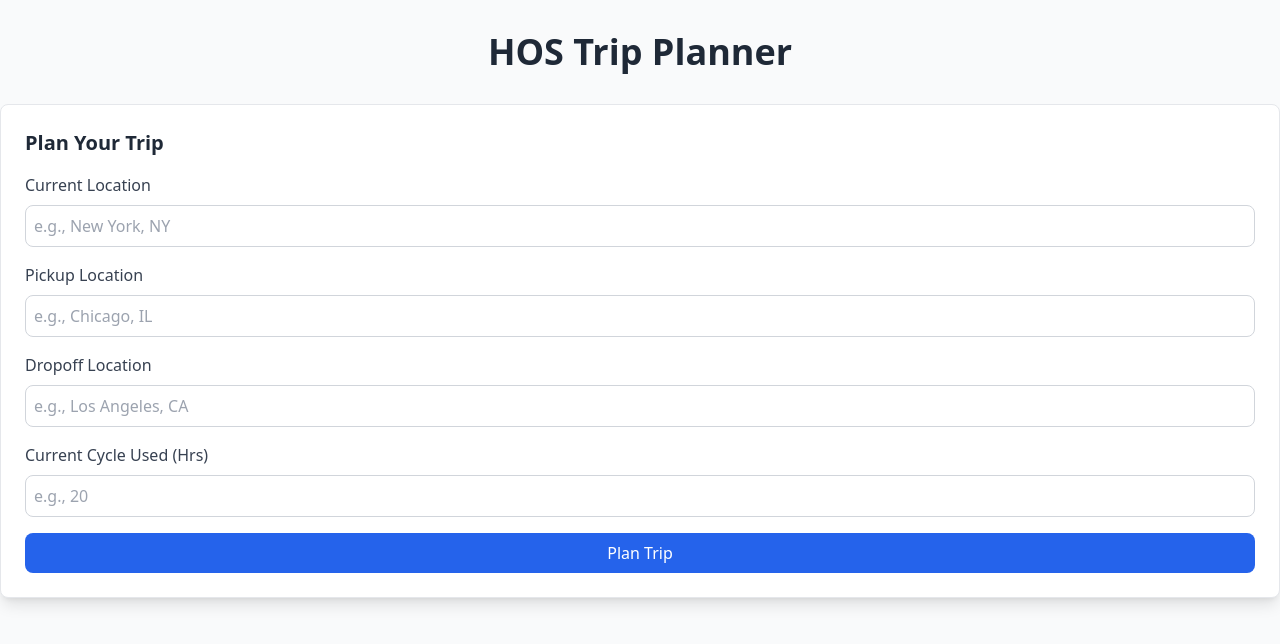
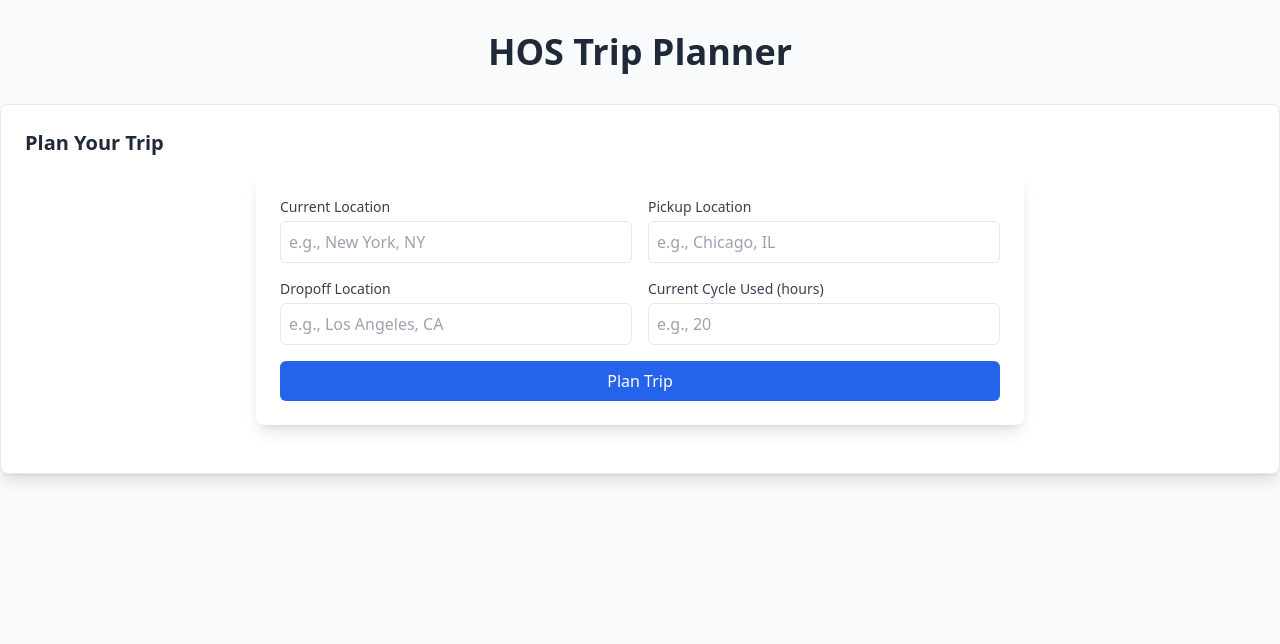
Before and after one commit to Kipkorir-Gideon/hos_frontend, a React (Create React App) app: page / in a window 1280 px wide. Shown: the top 644 px of the page. Built offline with nearby package versions, Linux system fonts and the light colour scheme.

Commit message:
Edit the form.

```diff
--- a/src/components/TripForm.jsx
+++ b/src/components/TripForm.jsx
@@ -33,61 +33,64 @@ const TripForm = ({ onSubmit }) => {
   return (
     <div className="p-6 bg-white rounded-lg shadow-lg border border-gray-200 mb-6">
       <h2 className="text-xl font-bold mb-4 text-gray-800">Plan Your Trip</h2>
-      <form onSubmit={handleSubmit}>
-        <div className="mb-4">
-          <label className="block text-gray-700 font-medium mb-2">Current Location</label>
+      <form
+        onSubmit={handleSubmit}
+        className="mb-6 bg-white p-6 rounded-lg shadow-lg max-w-3xl mx-auto"
+      >
+        <div className="grid grid-cols-1 md:grid-cols-2 gap-4">
+          <div>
+            <label className="block text-sm font-medium text-gray-700">Current Location</label>
             <input
               type="text"
               name="currentLocation"
               value={formData.currentLocation}
               onChange={handleChange}
+              className="mt-1 p-2 w-full border rounded-md"
               placeholder="e.g., New York, NY"
-            className="w-full p-2 border border-gray-300 rounded-lg focus:outline-none focus:ring-2 focus:ring-blue-500"
               required
             />
           </div>
-        <div className="mb-4">
-          <label className="block text-gray-700 font-medium mb-2">Pickup Location</label>
+          <div>
+            <label className="block text-sm font-medium text-gray-700">Pickup Location</label>
             <input
               type="text"
               name="pickupLocation"
               value={formData.pickupLocation}
               onChange={handleChange}
+              className="mt-1 p-2 w-full border rounded-md"
               placeholder="e.g., Chicago, IL"
-            className="w-full p-2 border border-gray-300 rounded-lg focus:outline-none focus:ring-2 focus:ring-blue-500"
               required
             />
           </div>
-        <div className="mb-4">
-          <label className="block text-gray-700 font-medium mb-2">Dropoff Location</label>
+          <div>
+            <label className="block text-sm font-medium text-gray-700">Dropoff Location</label>
             <input
               type="text"
               name="dropoffLocation"
               value={formData.dropoffLocation}
               onChange={handleChange}
+              className="mt-1 p-2 w-full border rounded-md"
               placeholder="e.g., Los Angeles, CA"
-            className="w-full p-2 border border-gray-300 rounded-lg focus:outline-none focus:ring-2 focus:ring-blue-500"
               required
             />
           </div>
-        <div className="mb-4">
-          <label className="block text-gray-700 font-medium mb-2">Current Cycle Used (Hrs)</label>
+          <div>
+            <label className="block text-sm font-medium text-gray-700">Current Cycle Used (hours)</label>
             <input
               type="number"
               name="cycleUsed"
               value={formData.cycleUsed}
               onChange={handleChange}
+              className="mt-1 p-2 w-full border rounded-md"
               placeholder="e.g., 20"
-            className="w-full p-2 border border-gray-300 rounded-lg focus:outline-none focus:ring-2 focus:ring-blue-500"
+              step="0.1"
               required
-            step="0.1"
-            min="0"
-            max="70"
             />
+          </div>
         </div>
         <button
           type="submit"
-          className="w-full bg-blue-600 text-white py-2 rounded-lg hover:bg-blue-700 transition duration-200"
+          className="mt-4 w-full bg-blue-600 text-white p-2 rounded-md hover:bg-blue-700"
         >
           Plan Trip
         </button>
```
Lines whose indentation alone changed are shown as unchanged.
